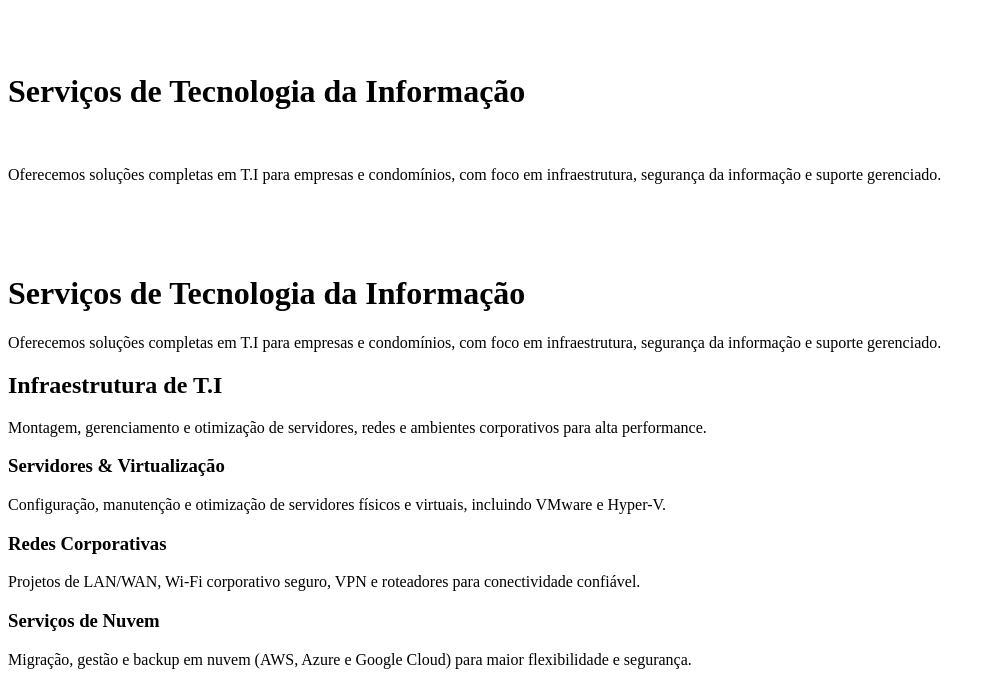
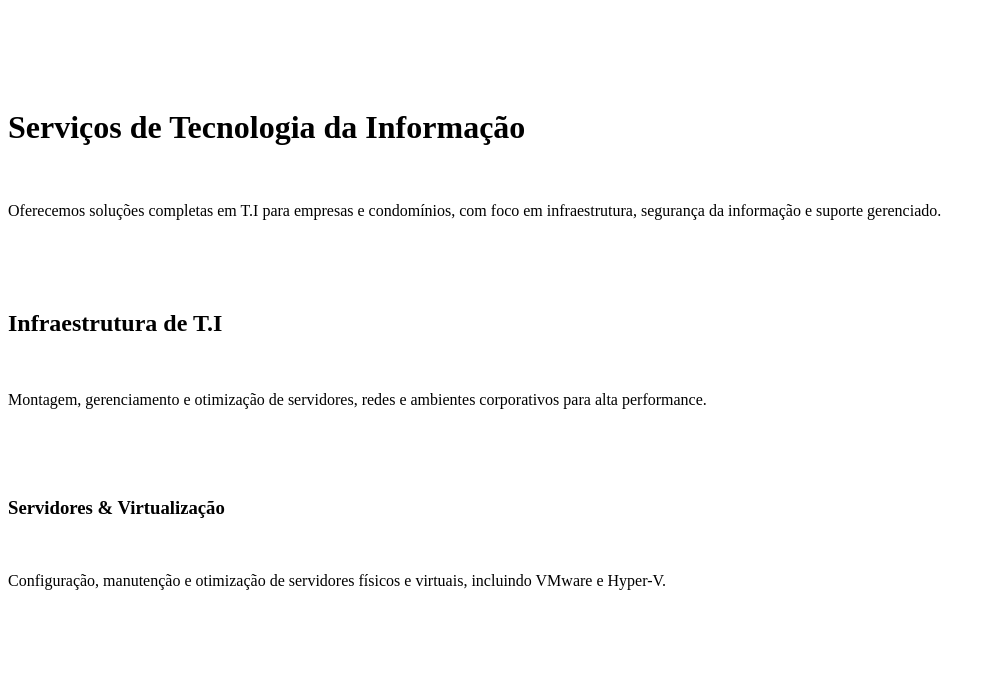
Before and after one commit to greissonfilgueiras/interfonia, a plain HTML site: page ti.html in a window 1280 px wide. Shown: the part 85-761 px from the top of the page, without its empty margins (0-996 px from the left). Drawn offline with Linux system fonts and the light colour scheme.

Commit message:
Update ti.html

```diff
--- a/ti.html
+++ b/ti.html
@@ -12,7 +12,6 @@
   <link href="https://fonts.googleapis.com/css2?family=Poppins:wght@400;600;700&display=swap" rel="stylesheet"/>
 
   <style>
-    /* Todo o CSS permanece igual ao sobre.html */
     :root{
       --bg:#f8fafc;
       --txt:#1e293b;
@@ -157,11 +156,6 @@
         <a href="contato.html">Contato</a>
       </nav>
     </div>
-
-    <div class="hero">
-      <h1>Serviços de Tecnologia da Informação</h1>
-      <p>Oferecemos soluções completas em T.I para empresas e condomínios, com foco em infraestrutura, segurança da informação e suporte gerenciado.</p>
-    </div>
   </header>
 
   <main id="conteudo" tabindex="-1">
@@ -250,7 +244,6 @@
       </div>
     </section>
   </main>
->
 
   <footer>
     © 2025 GREFIL | T.I e Automação Condominial — Todos os direitos reservados
```
Lines whose indentation alone changed are shown as unchanged.
